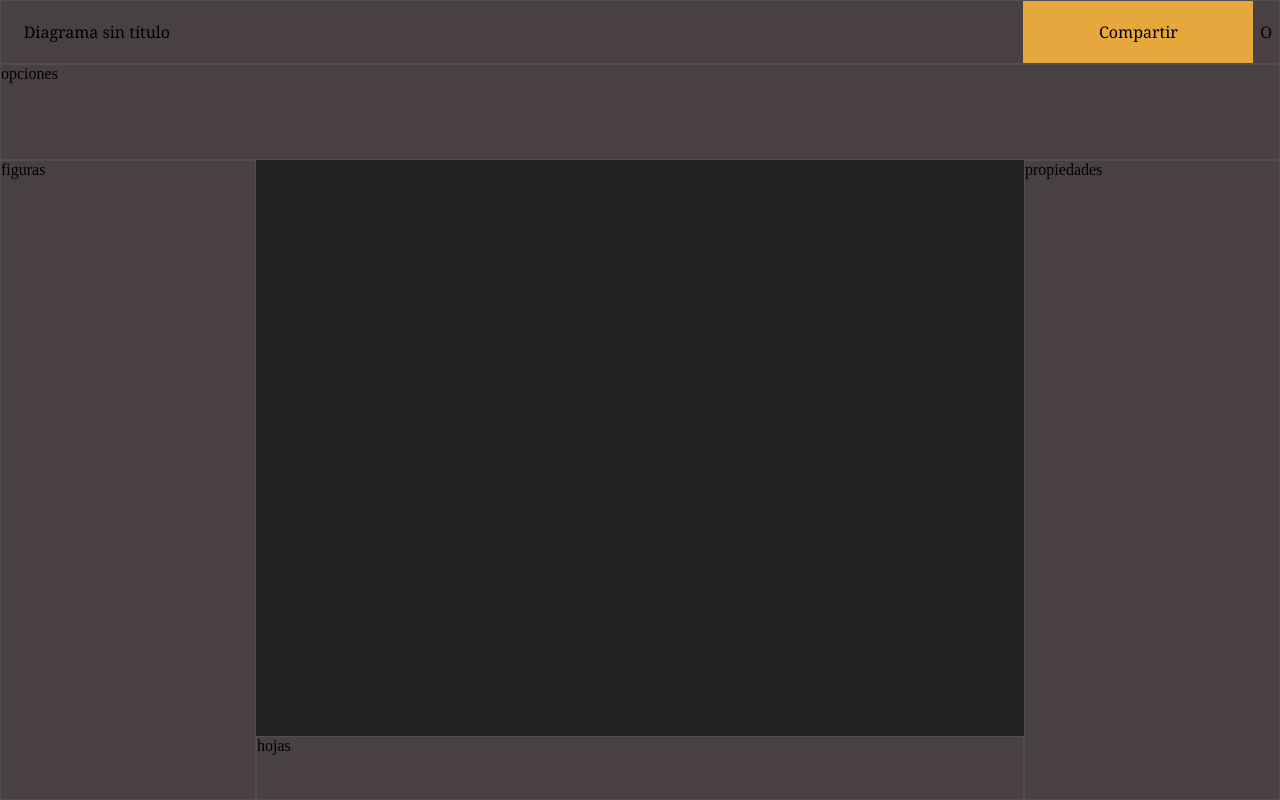
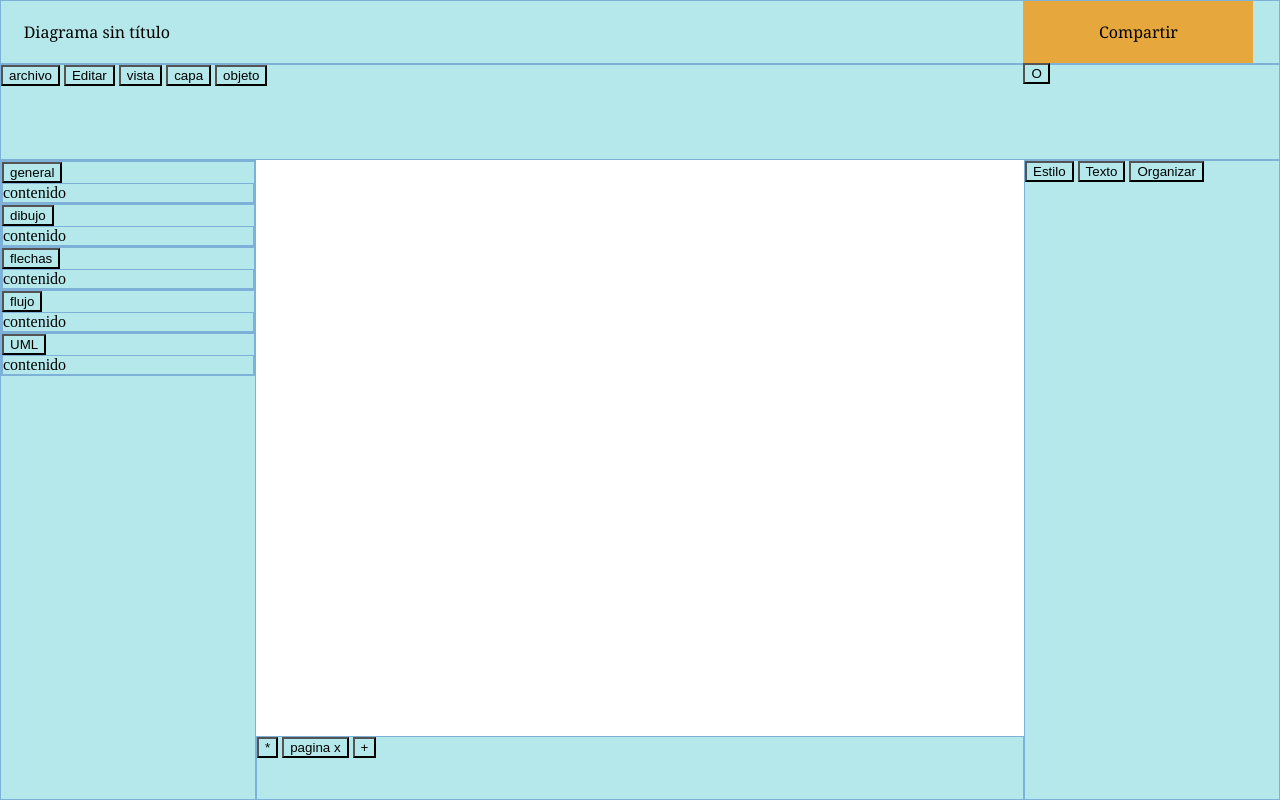
Before and after one commit to DrawingApps/DawingApp, a plain HTML site: page index.html in a window 1280 px wide. Drawn offline with Linux system fonts and the light colour scheme.

Commit message:
Separacion de ojas de estilo luz/oscuro e implementacion del boton que cambia entre temas

```diff
--- a/index.html
+++ b/index.html
@@ -5,28 +5,81 @@
     <meta charset="UTF-8">
     <meta name="viewport" content="width=device-width, initial-scale=1.0">
     <link rel="stylesheet" href="public/styles/style.css" />
+    <link id="lightMode" rel="stylesheet" href="public/styles/lightMode.css" />
+    <link id="darkMode" rel="stylesheet" href="public/styles/darkMode.css" disabled />
+    <script src="src/switchMode.js" defer></script>
     <title>DrawingApp</title>
 </head>
 
 <body>
-    <header class="head darkTheme" >
-        <button type="button" id="titleDiagram" class="darkTheme" >Diagrama sin título</button>
-        <div class="leftContainer">
-            <button type="button" class="darkTheme" id="share">Compartir</button>
-            <button type="button" class="darkTheme" id="switchTheme">O</button>
+    <header id="head" class="section">
+        <button type="button" id="titleDiagram" class="darkTheme">Diagrama sin título</button>
+        <div id="leftContainer">
+            <button type="button" id="share">Compartir</button>
+            <button type="button" id="switchMode">O</button>
         </div>
     </header>
-    <nav class="options darkTheme" >opciones</nav>
-    <div class="contenedor">
-        <section class="figures darkTheme" >figuras</section>
-        <div class="centro">
-            <main class="canvas">
+    <nav id="options" class="section">
+        <div class="darkTheme">
+            <button type="button" id="archivo">archivo</button>
+            <button type="button" id="editar">Editar</button>
+            <button type="button" id="vista">vista</button>
+            <button type="button" id="capa">capa</button>
+            <button type="button" id="objeto">objeto</button>
+        </div>
+    </nav>
+    <div class="contenedorVertical">
+        <section id="figures" class="section">
+            <div class="item section">
+                <button type="button" class="itemHeader" id="general">general</button>
+                <div class="itemContent section">
+                    contenido
+                </div>
+            </div>
+            <div class="item section">
+                <button type="button" class="itemHeader" id="dibujo">dibujo</button>
+                <div class="itemContent section">
+                    contenido
+                </div>
+            </div>
+            <div class="item section">
+                <button type="button" class="itemHeader" id="flechas">flechas</button>
+                <div class="itemContent section">
+                    contenido
+                </div>
+            </div>
+            <div class="item section">
+                <button type="button" class="itemHeader" id="flujo">flujo</button>
+                <div class="itemContent section">
+                    contenido
+                </div>
+            </div>
+            <div class="item section">
+                <button type="button" class="itemHeader" id="UML">UML</button>
+                <div class="itemContent section">
+                    contenido
+                </div>
+            </div>
+
+
+
+        </section>
+        <div id="centro" class="contenedorVertical">
                 <canvas class="canvas"></canvas>
-            </main>
-            <footer class="sheets darkTheme" >hojas</footer>
+            <footer id="sheets" class="section">
+                <button type="button" id="SheetOptions">*</button>
+                <button type="button" id="sheet">pagina x</button>
+                <button type="button" id="sheetAdd">+</button>
+            </footer>
         </div>
 
-        <aside class="propertis darkTheme" >propiedades</aside>
+        <aside id="propertis" class="section">
+            <div class="buttonPropertis">
+                <button type="button" id="Estilo">Estilo</button>
+                <button type="button" id="Texto">Texto</button>
+                <button type="button" id="Organizar">Organizar</button>
+            </div>
+        </aside>
 
     </div>
 
--- /dev/null
+++ b/public/styles/darkMode.css
@@ -0,0 +1,12 @@
+*{
+    box-sizing: border-box;
+    background-color: #484043;
+}
+.section{
+    border-style: solid;
+    border-width: 1px;
+    border-color: #524E50;
+}
+.canvas{
+    background-color: #232223;
+}
--- /dev/null
+++ b/public/styles/lightMode.css
@@ -0,0 +1,12 @@
+*{
+    box-sizing: border-box;
+    background-color: #B4E8EA;
+}
+.section{
+    border-style: solid;
+    border-width: 1px;
+    border-color: #7DB1D7;
+}
+.canvas{
+    background-color: #FFFFFF;
+}
--- a/public/styles/style.css
+++ b/public/styles/style.css
@@ -4,49 +4,42 @@ html, body {
     width: 100%;
     height: 100%;
   }
-.head, .options, .figures, .propertis, .sheets, #titleDiagram, #share, #switchTheme{
-    border-style: solid;
-    border-width: 1px;
+*{
     box-sizing: border-box;
 }
-.darkTheme{
-    background-color: #484043;
-    border-color: #524E50;
-}
-.head {
+#head {
     position: top;
     display: block;
     height: 8%;
 }
-.options {
+#options {
     display: block;
     height: 12%;
 }
-.contenedor, .centro{
+.contenedorVertical{
     width: 100%;
     height: 80%;
     display: flex;
 }
-.centro{
+#centro{
     width: 60%;
     height: 100%;
     flex-direction: column;
 }
-.figures{
+#figures{
     width: 20%;
     height: 100%;
 }
 .canvas {
-    background-color: #232223;
     width: 100%;
     height: 90%;
-    position: center;
+    top: 0%;
 }
-.propertis{
+#propertis{
     width: 20%;
     height: 100%;
 }
-.sheets {
+#sheets {
     width: 100%;
     height: 10%;
 }
@@ -57,7 +50,7 @@ html, body {
     font-size: 100%;
     font-family: Georgia, 'Times New Roman', Times, serif;
 }
-.leftContainer{
+#leftContainer{
 float:right;
 width: 20%;
 height: 100%;
@@ -66,11 +59,11 @@ height: 100%;
     display: inline;
     width: 10%;
     float: right;
-
 }
 #share{
     display: inline;
     width: 90%;
     font-size: 100%;
     background-color: #E6A83C;
+    float: left;
 }
--- a/src/switchMode.js
+++ b/src/switchMode.js
@@ -0,0 +1,11 @@
+const switchMode = document.getElementById('switchMode');
+
+
+switchMode.addEventListener('click', changeMode);
+
+function changeMode(){
+    const darkMode = document.getElementById('darkMode');
+    const lightMode = document.getElementById('lightMode');
+    darkMode.disabled = !darkMode.disabled;
+    lightMode.disabled = !lightMode.disabled;
+    }
```
